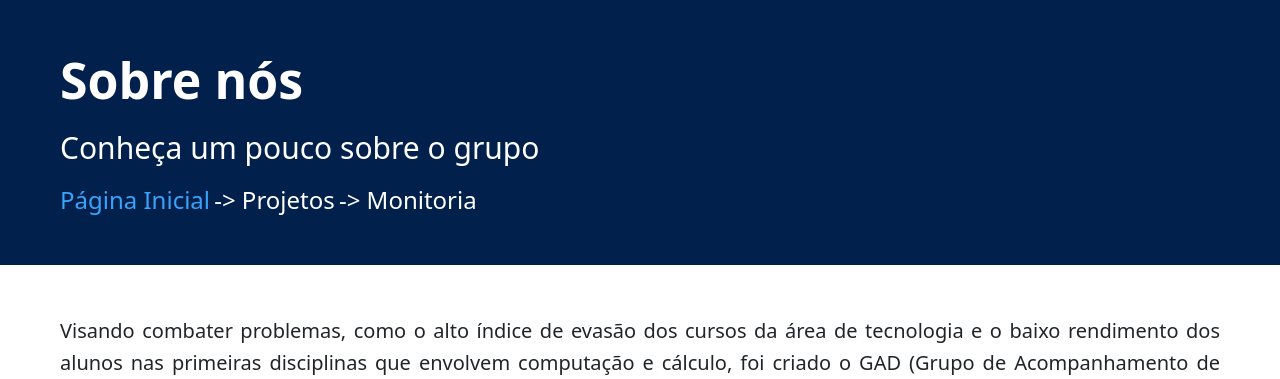
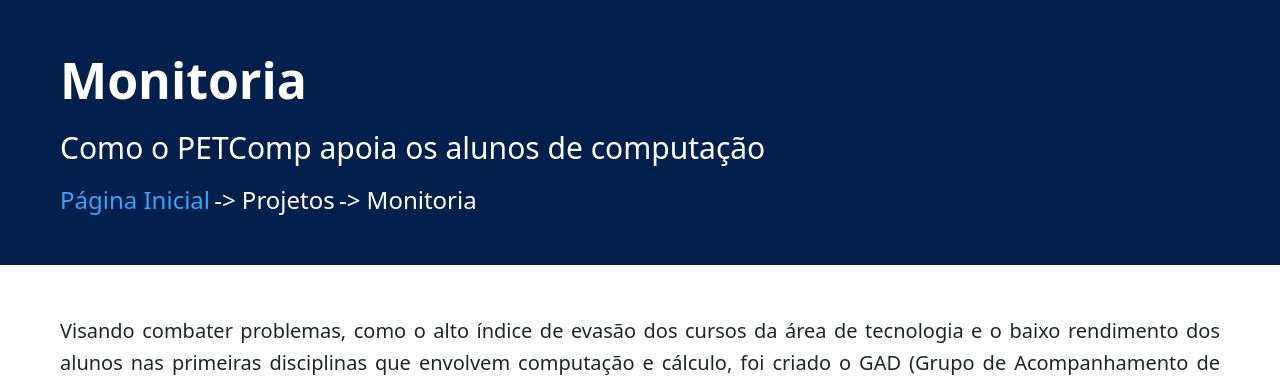
Before and after one commit to artur-pedro/petcomp-newwebsite, a PHP site: page /monitoria.php in a window 1280 px wide. Shown: the part 76-455 px from the top of the page. Run offline with PHP 8.4, Linux system fonts and the light colour scheme; some web fonts are replaced.

Commit message:
alterando pag monitoria

```diff
--- a/monitoria.php
+++ b/monitoria.php
@@ -11,8 +11,8 @@
     <?php include 'header.php'; ?>
 
     <div class="container-header">
-        <h2>Sobre nós</h2>
-        <h3>Conheça um pouco sobre o grupo</h3>
+        <h2>Monitoria</h2>
+        <h3>Como o PETComp apoia os alunos de computação</h3>
         <h4><a href="index.php">Página Inicial</a></h4>
         <h4> -> Projetos</h4>
         <h4> -> Monitoria</h4>
```
